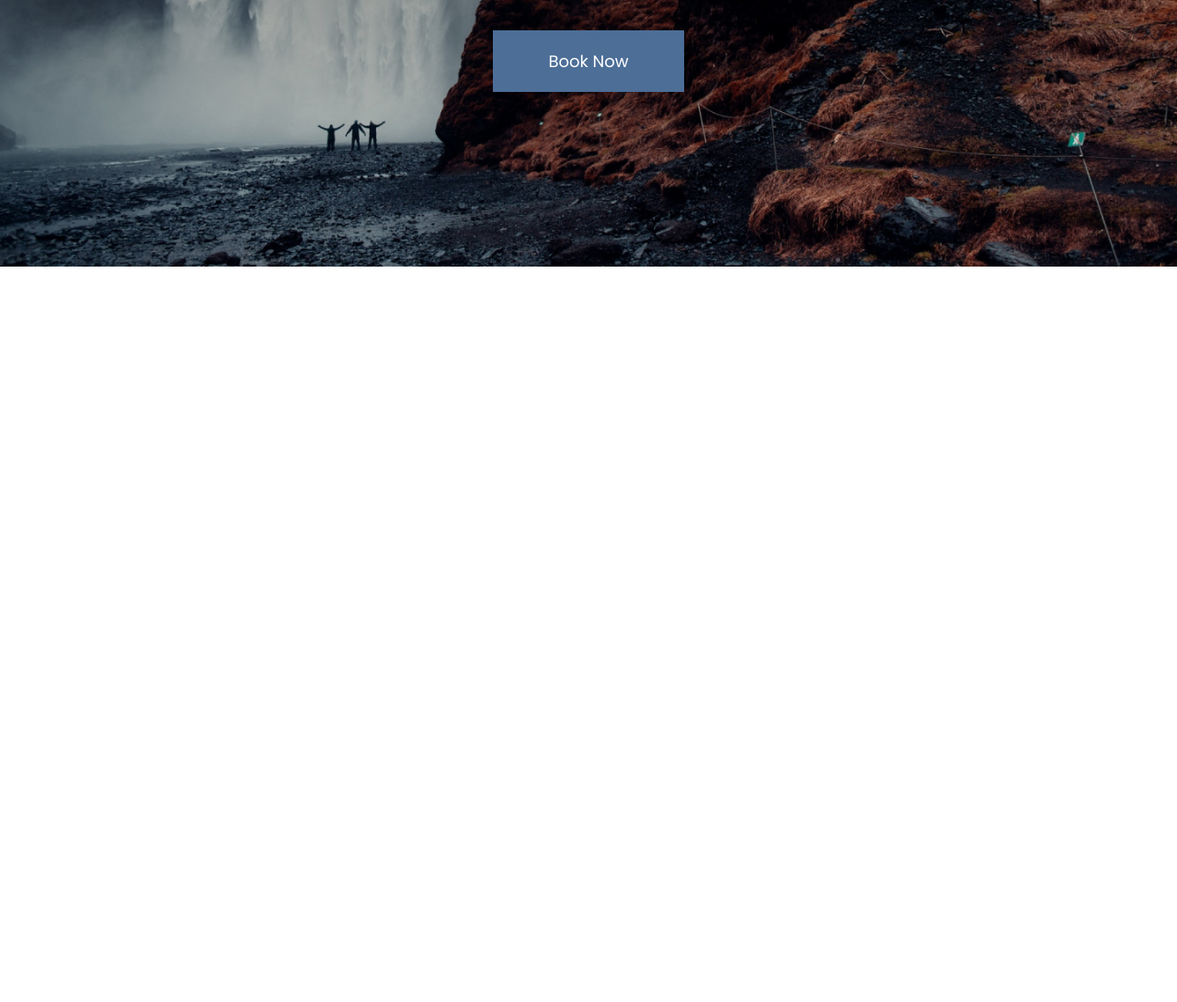
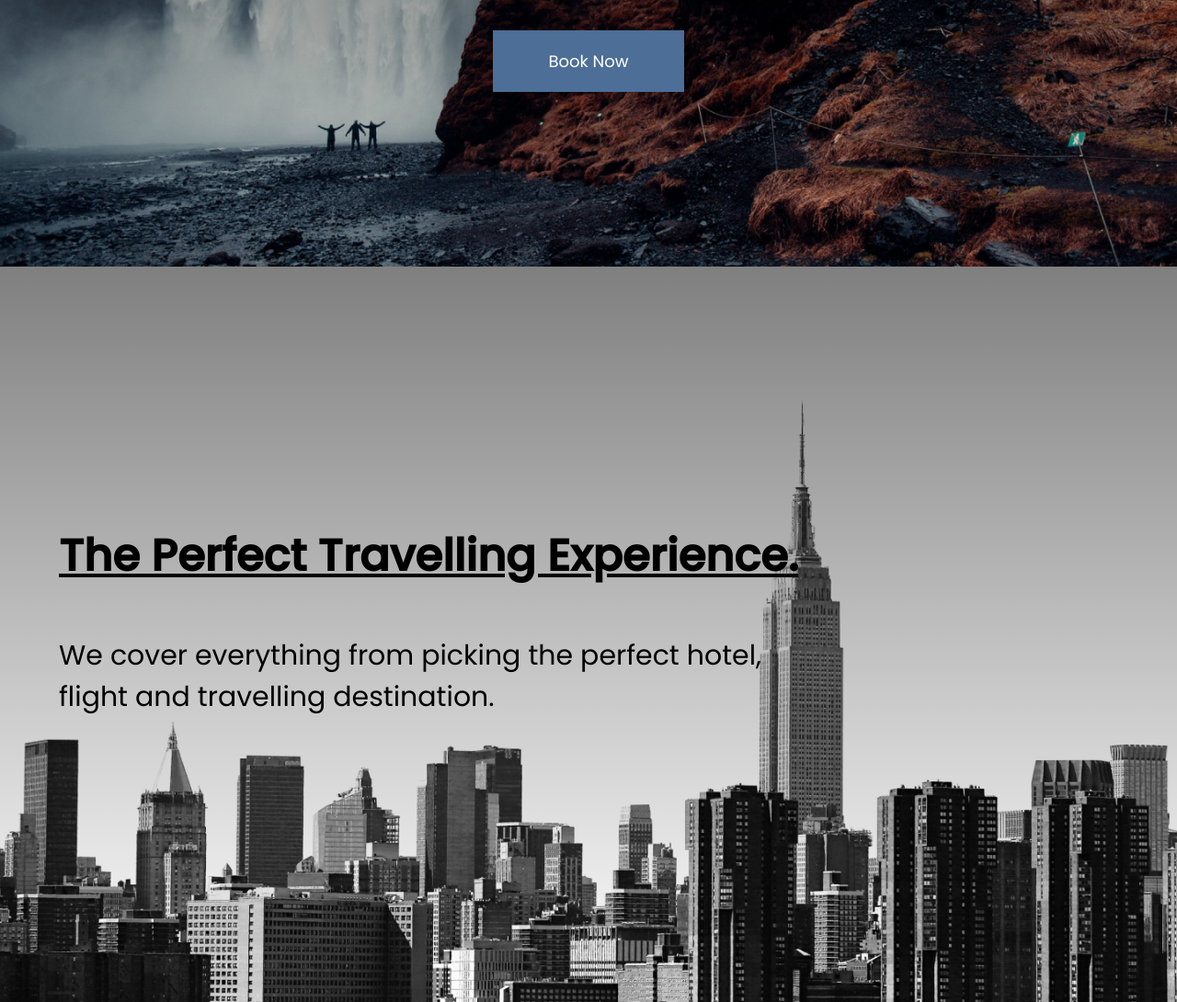
Before and after one commit to Avishek-kr/holliTravel-website, a plain HTML site: page index.html in a window 1280 px wide. Shown: the part 500-1590 px from the top of the page at 92% size. Before the commit the page ends 800 px from the top, so only its background shows below. Drawn offline with Linux system fonts and the light colour scheme; a web font is replaced by a local one.

Commit message:
section 2

```diff
--- a/index.html
+++ b/index.html
@@ -19,9 +19,18 @@
     <section class="hero">
         <h2>Travel Beyond Limits.</h2>
         <h3>
-            Start your travel at an affordable price with Travelly <br> Contact us now bellow.
+            Start your travel at an affordable price with Travelly <br> Contact us now below.
         </h3>
         <button>Book Now</button>
     </section>
+    <section id="locations">
+        <header class="locations-head">
+            <h2>The Perfect Travelling Experience.</h2>
+            <h3>
+                We cover everything from picking the perfect hotel,<br/>
+                flight and travelling destination.
+            </h3>
+        </header>
+    </section>
 </body>
 </html>
--- a/style.css
+++ b/style.css
@@ -1,39 +1,52 @@
 @import url('https://fonts.googleapis.com/css?family=Pattaya|Poppins:400,500&display=swap');
-
 * {
     margin: 0;
     padding: 0;
     box-sizing: border-box;
     font-family: 'Poppins', sans-serif;
 }
+
 *:before,
 *:after {
     box-sizing: border-box;
 }
-html{
+
+html {
     font-size: 62.5%;
 }
-h1{
+
+h1 {
     font-size: 2.5rem;
 }
-li,button,label,input,p{
+
+li,
+button,
+label,
+input,
+p {
     font-size: 2rem;
 }
-h2{
+
+h2 {
     font-size: 4.8rem;
 }
-h3{
+
+h3 {
     font-size: 3rem;
     font-weight: normal;
 }
-h4,h5{
+
+h4,
+h5 {
     font-size: 2.8rem;
 }
-a{
+
+a {
     text-decoration: none;
     color: white;
 }
-button{
+
+button {
     padding: 2rem 6rem;
     background: #4c6e97;
     border: none;
@@ -41,12 +54,15 @@ button{
     font-size: 1.8rem;
 }
 
+
 /*nav section with hero*/
-.main-head{
+
+.main-head {
     background: #131e27;
     color: white;
 }
-nav{
+
+nav {
     display: flex;
     width: 90%;
     margin: auto;
@@ -55,26 +71,27 @@ nav{
     min-height: 10vh;
     flex-wrap: wrap;
 }
-nav ul{
+
+nav ul {
     display: flex;
-    flex:1 1 40rem;
+    flex: 1 1 40rem;
     justify-content: space-around;
 }
 
-nav ul li{
+nav ul li {
     list-style-type: none;
 }
 
-#logo{
+#logo {
     display: flex;
-   flex:1 1 40rem;
+    flex: 1 1 40rem;
     font-family: 'Pattaya', sans-serif;
     font-weight: normal;
 }
 
-.hero{
+.hero {
     min-height: 88.8vh;
-    background: linear-gradient(rgba(0,0,0,0.5),transparent ),url(img/landing-page.jpg);
+    background: linear-gradient(rgba(0, 0, 0, 0.5), transparent), url(img/landing-page.jpg);
     background-repeat: no-repeat;
     background-size: cover;
     background-position: center;
@@ -85,25 +102,52 @@ nav ul li{
     align-items: center;
     text-align: center;
 }
-.hero h3{
+
+.hero h3 {
     padding: 5rem;
 }
 
-@media screen and (max-width:932px){
-/*
+
+/*Location Section*/
+
+#locations {
+    min-height: 100vh;
+    background: linear-gradient(rgba(0, 0, 0, 0.5), transparent), url(img/new-york-page.png);
+    background-repeat: no-repeat;
+    background-size: cover;
+    background-position: center;
+    display: flex;
+    align-items: center;
+}
+.locations-head{
+    width: 90%;
+    margin: auto;
+}
+.locations-head h2{
+    padding: 1rem 0rem;
+    text-decoration: underline;
+/*    text-decoration-thickness:0.5;*/
+}
+.locations-head h3{
+    padding: 4rem 0rem;
+/*    background: linear-gradient(#131c27, #000080);*/
+/*    background-clip: text;*/
+/*    -webkit-text-fill-color: transparent;*/
+}
+
+@media screen and (max-width:932px) {
+    /*
     html{
         font-size: 45%;
     }
 */
-    h2{
+    h2 {
         font-size: 4rem;
     }
-
-    h3{
+    h3 {
         font-size: 2rem;
     }
-
-    #logo{
+    #logo {
         padding: 1rem;
         justify-content: center;
     }
```
